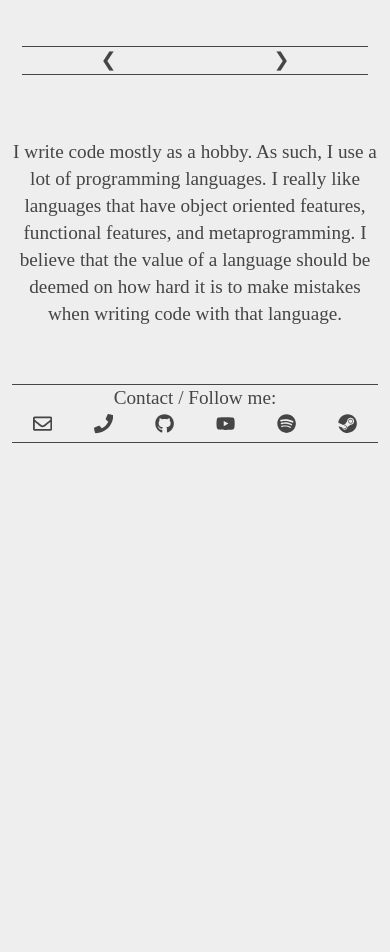
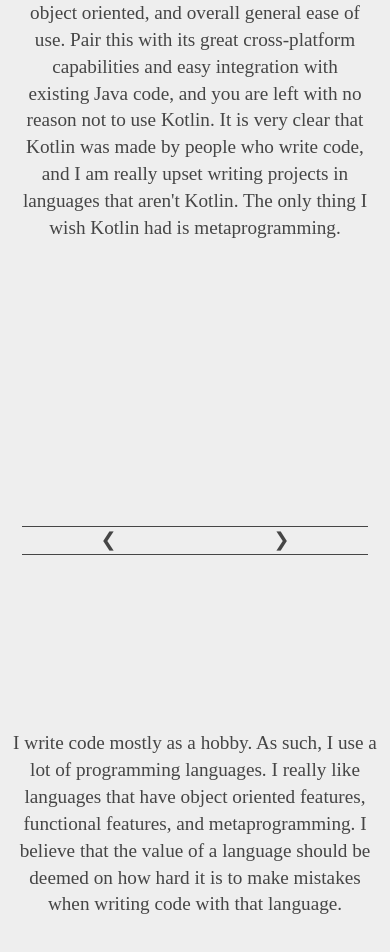
Before and after one commit to SaurabhTotey/Portfolio-Website, a Gatsby app: page / in a window 390 px wide. Shown: the part 2351-3303 px from the top of the page. Before the commit the page ends 2804 px from the top, so only its background shows below. Built offline with nearby package versions, Linux system fonts and the light colour scheme.

Commit message:
Made carousel sizes look nice on all screen widths

```diff
--- a/src/pages/index.js
+++ b/src/pages/index.js
@@ -284,8 +284,7 @@
 				<div responsiveWidth="4" style={{height: "100%", display: "flex", flexDirection: "column", justifyContent: "center"}}>
 					<SelectionList items={carouselInformation.map(information => information.title)} onSelection={category => this.setState({ ...this.state, currentSelectedCategory: category })} ariaLabel={"A list of buttons that make the carousel display my favorite items from the button's named category."} ariaControls={"carouselsContainer categoryDescriptionsContainer"} />
 				</div>
-				{/* TODO: set height based on media queries so that not too much space is used for large screens, and enough space is given for small screens */}
-				<div responsiveWidth="8" style={{margin: "10px", position: "relative", height: "50rem"}} id={"carouselsContainer"} aria-live={"polite"}>{
+				<div responsiveWidth="8" id={"carouselsContainer"} aria-live={"polite"}>{
 					carouselInformation.map(information => {
 						const [className, style] = getClassNameAndStyleOfCarouselElement(information);
 						return <div className={`carouselContainer ${className}`} style={style} aria-hidden={this.state.currentSelectedCategory !== information.title} key={information.title}>
@@ -300,7 +299,7 @@
 					})
 				}</div>
 			</ResponsiveContainer>
-			<div id={"categoryDescriptionsContainer"} aria-live={"polite"} style={{textAlign: "center", minHeight: "12rem", display: "flex", flexDirection: "column", justifyContent: "center", position: "relative"}}>{
+			<div id={"categoryDescriptionsContainer"} aria-live={"polite"}>{
 				carouselInformation.map(info => {
 					const [className, style] = getClassNameAndStyleOfCarouselElement(info);
 					return <p className={`categoryDescription ${className}`} style={style} aria-hidden={this.state.currentSelectedCategory !== info.title} key={info.title}>{info.description}</p>
--- a/src/styles/Carousel.css
+++ b/src/styles/Carousel.css
@@ -7,7 +7,7 @@
 
 .carouselContentList {
 	list-style: none;
-	min-height: 40rem; /* TODO: set min height based on media queries so that not too much space is used for large screens, and enough space is given for small screens */
+	height: 70rem;
 	display: flex;
 	flex-direction: column;
 	justify-content: center;
@@ -43,3 +43,21 @@
 	background-color: silver;
 	cursor: pointer;
 }
+
+@media (min-width: 450px) {
+	.carouselContentList {
+		height: 50rem;
+	}
+}
+
+@media (min-width: 900px) {
+	.carouselContentList {
+		height: 40rem;
+	}
+}
+
+@media (min-width: 1350px) {
+	.carouselContentList {
+		height: 35rem;
+	}
+}
--- a/src/styles/Index.css
+++ b/src/styles/Index.css
@@ -1,3 +1,18 @@
+#carouselsContainer {
+	margin: 10px;
+	position: relative;
+	height: 80rem;
+}
+
+#categoryDescriptionsContainer {
+	text-align: center;
+	display: flex;
+	flex-direction: column;
+	justify-content: center;
+	position: relative;
+	height: 28rem;
+}
+
 .carouselContainer {
 	position: absolute;
 	width: 100%;
@@ -7,3 +22,30 @@
 	position: absolute;
 	width: 100%;
 }
+
+@media (min-width: 450px) {
+	#carouselsContainer {
+		height: 60rem;
+	}
+	#categoryDescriptionsContainer {
+		height: 18rem;
+	}
+}
+
+@media (min-width: 900px) {
+	#carouselsContainer {
+		height: 50rem;
+	}
+	#categoryDescriptionsContainer {
+		height: 12rem;
+	}
+}
+
+@media (min-width: 1350px) {
+	#carouselsContainer {
+		height: 45rem;
+	}
+	#categoryDescriptionsContainer {
+		height: 7rem;
+	}
+}
```
Also changed, not shown: 51 other files (tests, documents, lock files or other folders).
